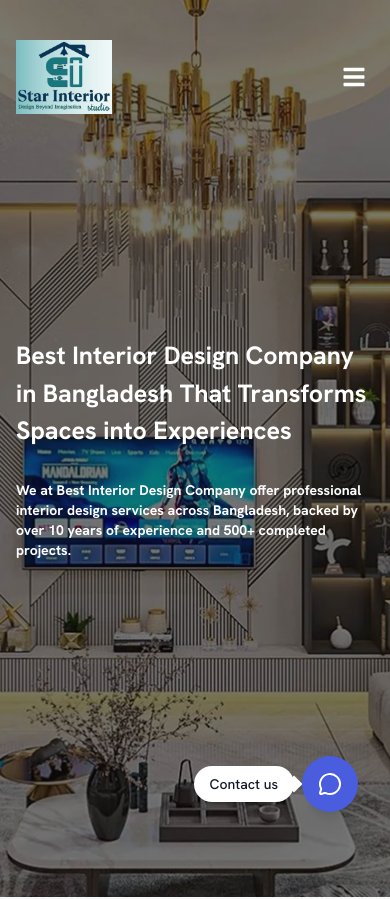
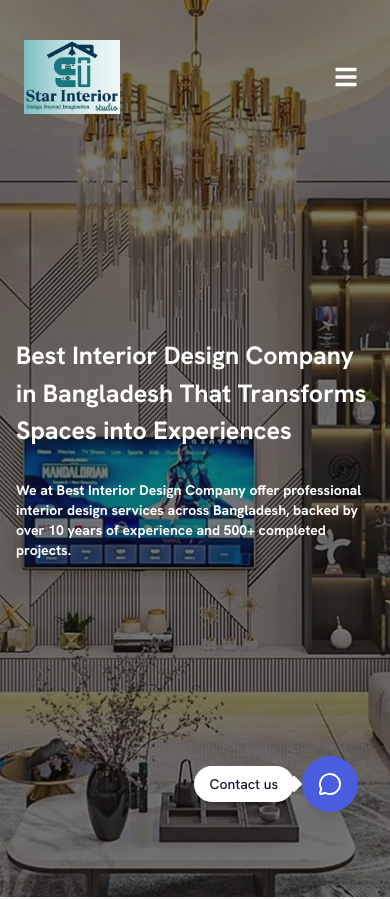
Before and after one commit to Sijan666/starInterior, a Next.js app: page / in a window 390 px wide. Shown: the top 899 px of the page. Built offline with nearby package versions, Linux system fonts and the light colour scheme.

Commit message:
fix header responsive issue

```diff
--- a/src/components/layouts/Header.jsx
+++ b/src/components/layouts/Header.jsx
@@ -28,14 +28,14 @@ export default function Header() {
         >
             <Container>
                 <div
-                    className={`relative flex items-center justify-between md:px-6 py-4 mx-auto transition-all duration-500 rounded-2xl ${
+                    className={`relative flex items-center justify-between md:px-6 px-2 py-4 mx-auto transition-all duration-500 rounded-2xl ${
                         scrolled
                         ? 'bg-black/40 backdrop-blur-lg border border-white/20 shadow-lg shadow-black/50'
                         : 'bg-transparent'
                     }`}>
                     {/* Logo */}
                     <div className="z-50 shrink-0 cursor-pointer">
-                        <Image src={'/logo.webp'} alt='logo' className="w-24 md:w-32 h-auto" height={450} width={580}/>
+                        <Image src={'/logo.webp'} alt='logo' className="w-24 md:w-32 h-auto" height={120} width={150}/>
                     </div>
                     {/* lg nav */}
                     <nav className="hidden lg:flex items-center">
```
